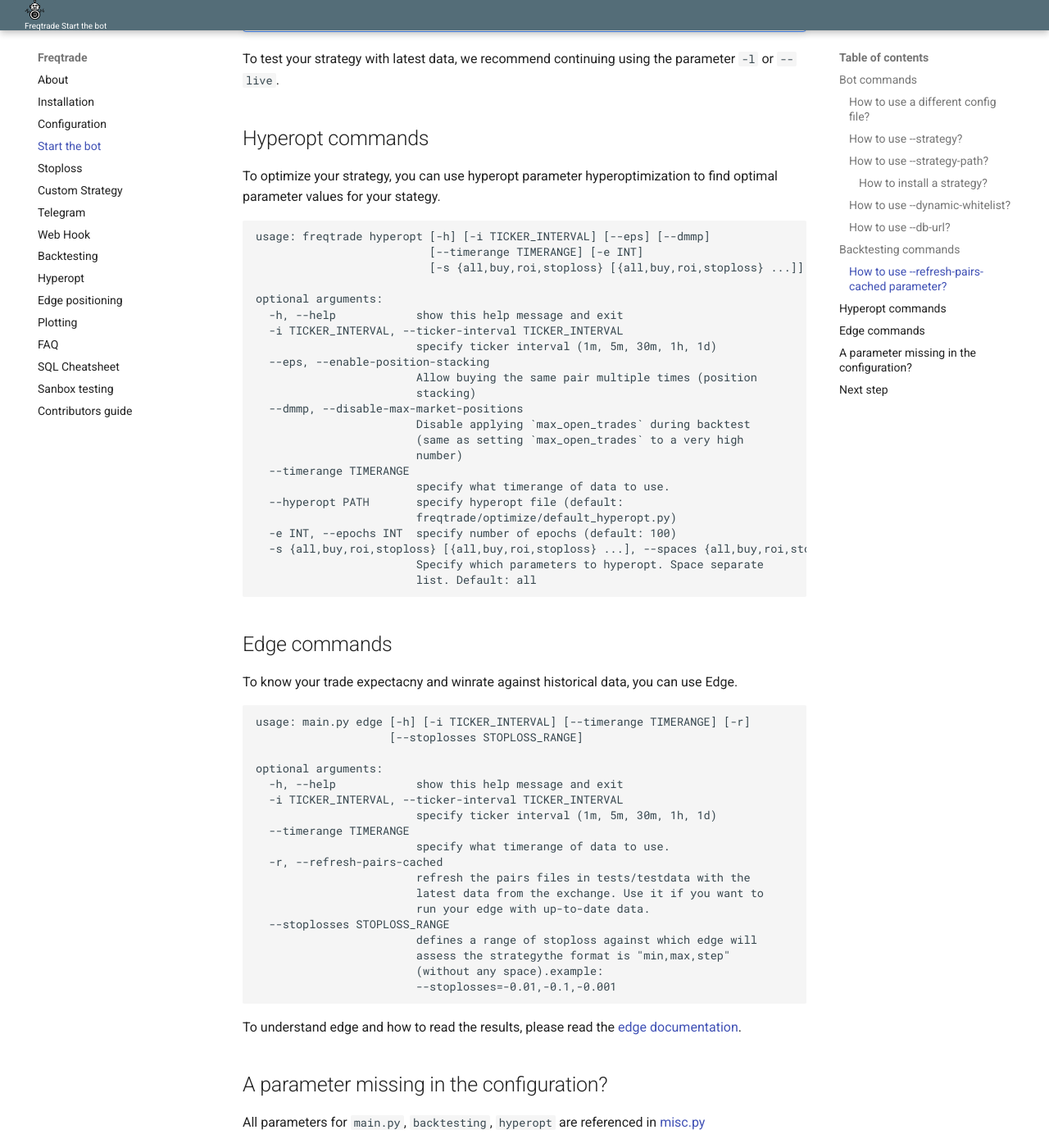
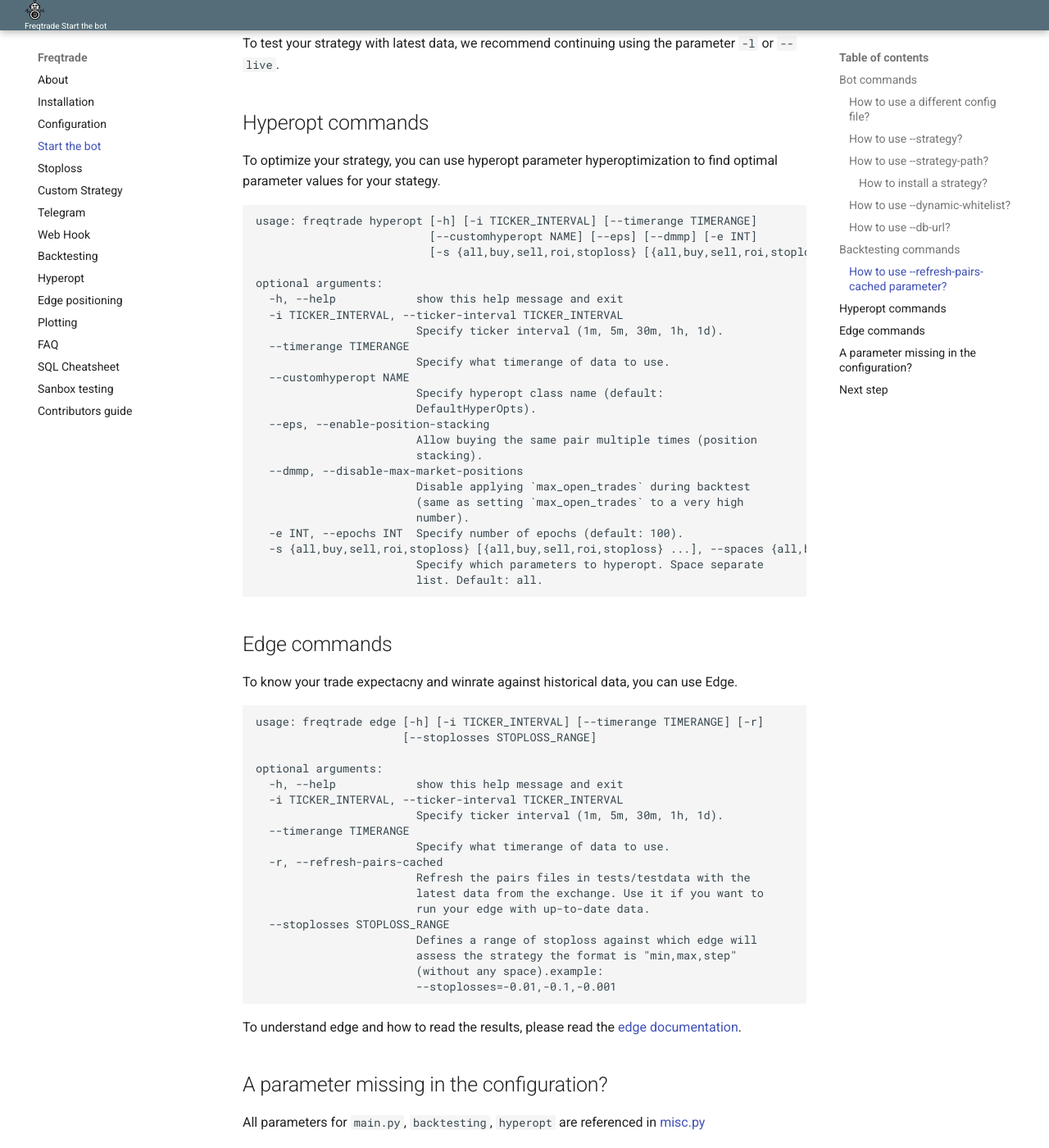
Before and after one commit to jacksonmori755/Crypto-trading-bot, an MkDocs documentation site: the page built from docs/bot-usage.md, in a window 1280 px wide and 1400 px high, scrolled down 3731 px. Shown: the whole window at 82% size. Built offline with MkDocs 1.6.1 and Material for MkDocs 9.7.7, drawn with Linux system fonts in a browser that asks for light colours; some of the changed text lies outside the part shown.

Commit message:
Update help strings

````diff
--- a/docs/bot-usage.md
+++ b/docs/bot-usage.md
@@ -6,39 +6,39 @@ This page explains the different parameters of the bot and how to run it.
 ## Bot commands
 
 ```
-usage: main.py [-h] [-v] [--version] [-c PATH] [-d PATH] [-s NAME]
-               [--strategy-path PATH] [--customhyperopt NAME]
-               [--dynamic-whitelist [INT]] [--db-url PATH]
-               {backtesting,edge,hyperopt} ...
+usage: freqtrade [-h] [-v] [--version] [-c PATH] [-d PATH] [-s NAME]
+                 [--strategy-path PATH] [--dynamic-whitelist [INT]]
+                 [--db-url PATH]
+                 {backtesting,edge,hyperopt} ...
 
 Free, open source crypto trading bot
 
 positional arguments:
   {backtesting,edge,hyperopt}
-    backtesting         backtesting module
-    edge                edge module
-    hyperopt            hyperopt module
+    backtesting         Backtesting module.
+    edge                Edge module.
+    hyperopt            Hyperopt module.
 
 optional arguments:
   -h, --help            show this help message and exit
-  -v, --verbose         verbose mode (-vv for more, -vvv to get all messages)
-  --version             show program\'s version number and exit
+  -v, --verbose         Verbose mode (-vv for more, -vvv to get all messages).
+  --version             show program's version number and exit
   -c PATH, --config PATH
-                        specify configuration file (default: config.json)
+                        Specify configuration file (default: None). Multiple
+                        --config options may be used.
   -d PATH, --datadir PATH
-                        path to backtest data
+                        Path to backtest data.
   -s NAME, --strategy NAME
-                        specify strategy class name (default: DefaultStrategy)
-  --strategy-path PATH  specify additional strategy lookup path
-  --customhyperopt NAME
-                        specify hyperopt class name (default:
-                        DefaultHyperOpts)
+                        Specify strategy class name (default:
+                        DefaultStrategy).
+  --strategy-path PATH  Specify additional strategy lookup path.
   --dynamic-whitelist [INT]
-                        dynamically generate and update whitelist based on 24h
-                        BaseVolume (default: 20) DEPRECATED.
+                        Dynamically generate and update whitelist based on 24h
+                        BaseVolume (default: 20). DEPRECATED.
   --db-url PATH         Override trades database URL, this is useful if
                         dry_run is enabled or in custom deployments (default:
-                        None)
+                        None).
+
 ```
 
 ### How to use a different config file?
@@ -129,27 +129,27 @@ python3 ./freqtrade/main.py -c config.json --db-url sqlite:///tradesv3.dry_run.s
 Backtesting also uses the config specified via `-c/--config`.
 
 ```
-usage: main.py backtesting [-h] [-i TICKER_INTERVAL] [--timerange TIMERANGE]
-                           [--eps] [--dmmp] [-l] [-r]
-                           [--strategy-list STRATEGY_LIST [STRATEGY_LIST ...]]
-                           [--export EXPORT] [--export-filename PATH]
+usage: freqtrade backtesting [-h] [-i TICKER_INTERVAL] [--timerange TIMERANGE]
+                             [--eps] [--dmmp] [-l] [-r]
+                             [--strategy-list STRATEGY_LIST [STRATEGY_LIST ...]]
+                             [--export EXPORT] [--export-filename PATH]
 
 optional arguments:
   -h, --help            show this help message and exit
   -i TICKER_INTERVAL, --ticker-interval TICKER_INTERVAL
-                        specify ticker interval (1m, 5m, 30m, 1h, 1d)
+                        Specify ticker interval (1m, 5m, 30m, 1h, 1d).
   --timerange TIMERANGE
-                        specify what timerange of data to use.
+                        Specify what timerange of data to use.
   --eps, --enable-position-stacking
                         Allow buying the same pair multiple times (position
-                        stacking)
+                        stacking).
   --dmmp, --disable-max-market-positions
                         Disable applying `max_open_trades` during backtest
                         (same as setting `max_open_trades` to a very high
-                        number)
-  -l, --live            using live data
+                        number).
+  -l, --live            Use live data.
   -r, --refresh-pairs-cached
-                        refresh the pairs files in tests/testdata with the
+                        Refresh the pairs files in tests/testdata with the
                         latest data from the exchange. Use it if you want to
                         run your backtesting with up-to-date data.
   --strategy-list STRATEGY_LIST [STRATEGY_LIST ...]
@@ -159,7 +159,7 @@ optional arguments:
                         this together with --export trades, the strategy-name
                         is injected into the filename (so backtest-data.json
                         becomes backtest-data-DefaultStrategy.json
-  --export EXPORT       export backtest results, argument are: trades Example
+  --export EXPORT       Export backtest results, argument are: trades. Example
                         --export=trades
   --export-filename PATH
                         Save backtest results to this filename requires
@@ -189,29 +189,30 @@ To optimize your strategy, you can use hyperopt parameter hyperoptimization
 to find optimal parameter values for your stategy.
 
 ```
-usage: freqtrade hyperopt [-h] [-i TICKER_INTERVAL] [--eps] [--dmmp]
-                          [--timerange TIMERANGE] [-e INT]
-                          [-s {all,buy,roi,stoploss} [{all,buy,roi,stoploss} ...]]
+usage: freqtrade hyperopt [-h] [-i TICKER_INTERVAL] [--timerange TIMERANGE]
+                          [--customhyperopt NAME] [--eps] [--dmmp] [-e INT]
+                          [-s {all,buy,sell,roi,stoploss} [{all,buy,sell,roi,stoploss} ...]]
 
 optional arguments:
   -h, --help            show this help message and exit
   -i TICKER_INTERVAL, --ticker-interval TICKER_INTERVAL
-                        specify ticker interval (1m, 5m, 30m, 1h, 1d)
+                        Specify ticker interval (1m, 5m, 30m, 1h, 1d).
+  --timerange TIMERANGE
+                        Specify what timerange of data to use.
+  --customhyperopt NAME
+                        Specify hyperopt class name (default:
+                        DefaultHyperOpts).
   --eps, --enable-position-stacking
                         Allow buying the same pair multiple times (position
-                        stacking)
+                        stacking).
   --dmmp, --disable-max-market-positions
                         Disable applying `max_open_trades` during backtest
                         (same as setting `max_open_trades` to a very high
-                        number)
-  --timerange TIMERANGE
-                        specify what timerange of data to use.
-  --hyperopt PATH       specify hyperopt file (default:
-                        freqtrade/optimize/default_hyperopt.py)
-  -e INT, --epochs INT  specify number of epochs (default: 100)
-  -s {all,buy,roi,stoploss} [{all,buy,roi,stoploss} ...], --spaces {all,buy,roi,stoploss} [{all,buy,roi,stoploss} ...]
+                        number).
+  -e INT, --epochs INT  Specify number of epochs (default: 100).
+  -s {all,buy,sell,roi,stoploss} [{all,buy,sell,roi,stoploss} ...], --spaces {all,buy,sell,roi,stoploss} [{all,buy,sell,roi,stoploss} ...]
                         Specify which parameters to hyperopt. Space separate
-                        list. Default: all
+                        list. Default: all.
 
 ```
 
@@ -220,22 +221,22 @@ optional arguments:
 To know your trade expectacny and winrate against historical data, you can use Edge.
 
 ```
-usage: main.py edge [-h] [-i TICKER_INTERVAL] [--timerange TIMERANGE] [-r]
-                    [--stoplosses STOPLOSS_RANGE]
+usage: freqtrade edge [-h] [-i TICKER_INTERVAL] [--timerange TIMERANGE] [-r]
+                      [--stoplosses STOPLOSS_RANGE]
 
 optional arguments:
   -h, --help            show this help message and exit
   -i TICKER_INTERVAL, --ticker-interval TICKER_INTERVAL
-                        specify ticker interval (1m, 5m, 30m, 1h, 1d)
+                        Specify ticker interval (1m, 5m, 30m, 1h, 1d).
   --timerange TIMERANGE
-                        specify what timerange of data to use.
+                        Specify what timerange of data to use.
   -r, --refresh-pairs-cached
-                        refresh the pairs files in tests/testdata with the
+                        Refresh the pairs files in tests/testdata with the
                         latest data from the exchange. Use it if you want to
                         run your edge with up-to-date data.
   --stoplosses STOPLOSS_RANGE
-                        defines a range of stoploss against which edge will
-                        assess the strategythe format is "min,max,step"
+                        Defines a range of stoploss against which edge will
+                        assess the strategy the format is "min,max,step"
                         (without any space).example:
                         --stoplosses=-0.01,-0.1,-0.001
 ```
````
Also changed, not shown: README.md (+18 -19 lines).
